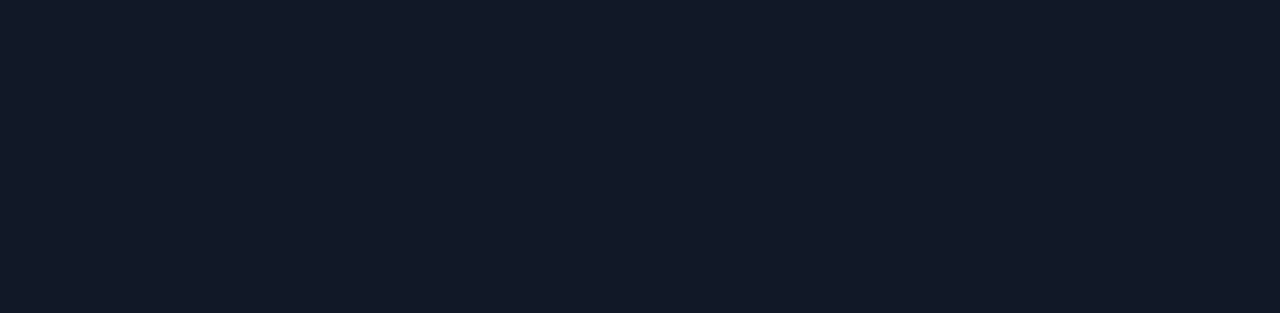
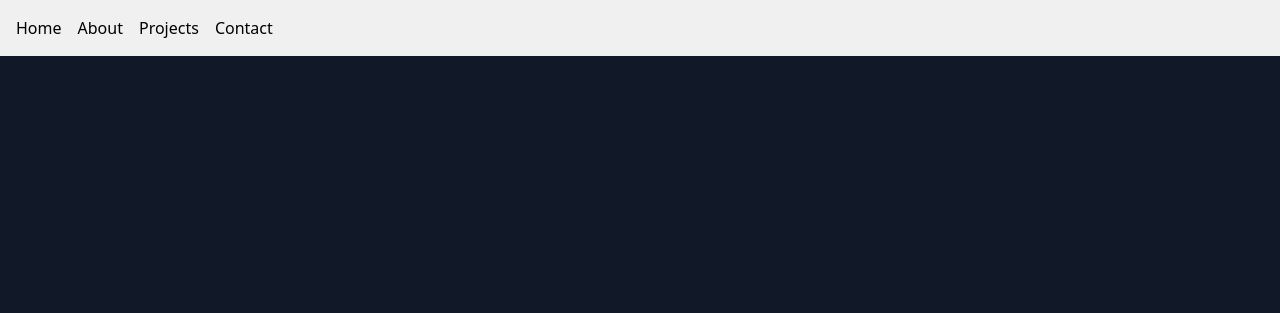
Before and after one commit to calyanstudio/calyanstudio.github.io, an Astro site: page / in a window 1280 px wide. Shown: the top 313 px of the page. Built offline with nearby package versions, Linux system fonts and the light colour scheme; Astro itself is replaced by a stand-in of ours.

Commit message:
Update Layout.astro

```diff
--- a/src/layouts/Layout.astro
+++ b/src/layouts/Layout.astro
@@ -8,11 +8,24 @@
 		<title>Calyan Studio</title>
 	</head>
 	<body>
+		<nav>
+		  <a href="/">Home</a>
+		  <a href="/about">About</a>
+		  <a href="/projects">Projects</a>
+		  <a href="/contact">Contact</a>
+		</nav>
 		<slot />
 	</body>
 </html>
 
 <style>
+	nav {
+	  display: flex;
+	  gap: 1rem;
+	  padding: 1rem;
+	  background-color: #f0f0f0;
+	}
+
 	html,
 	body {
 		margin: 0;
```
